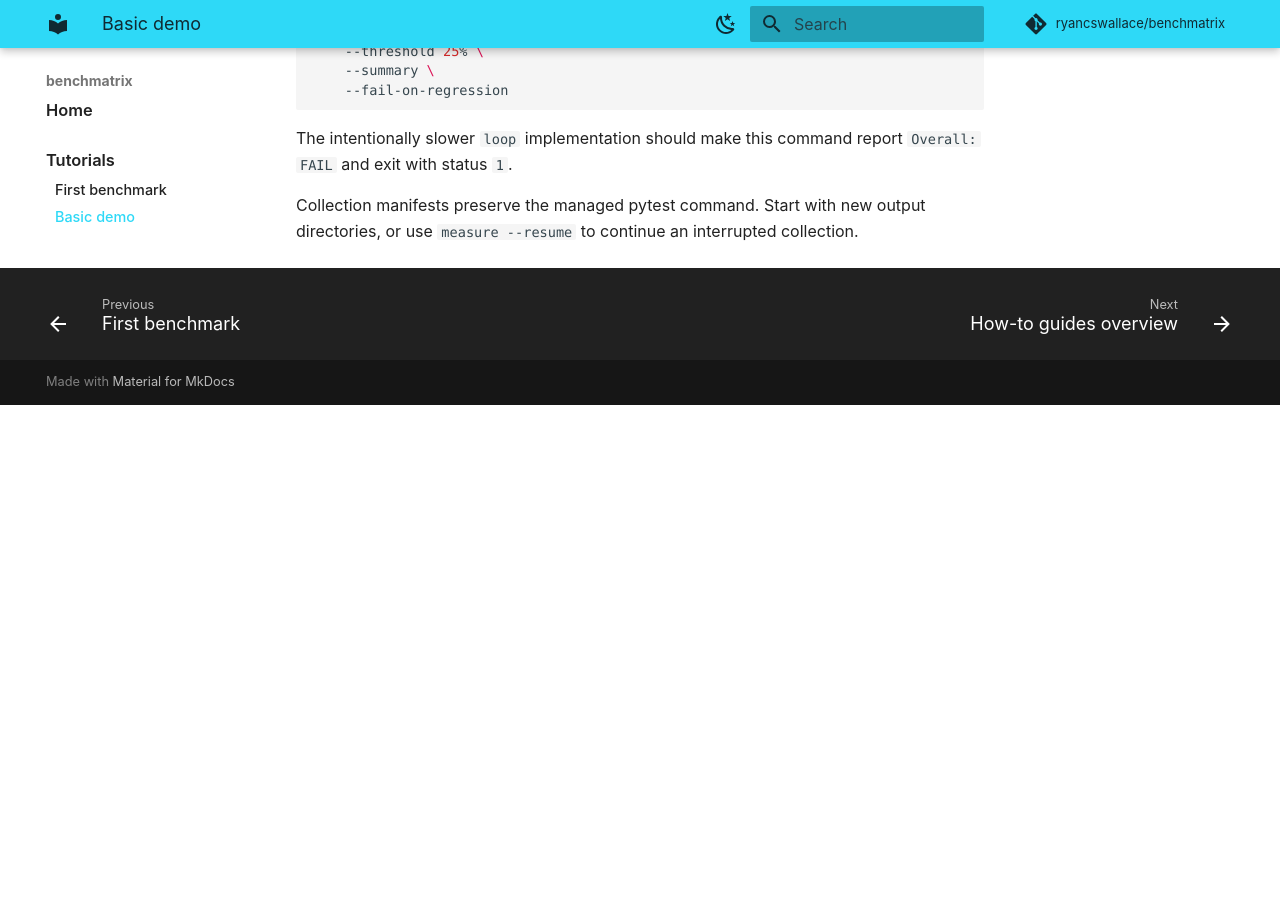
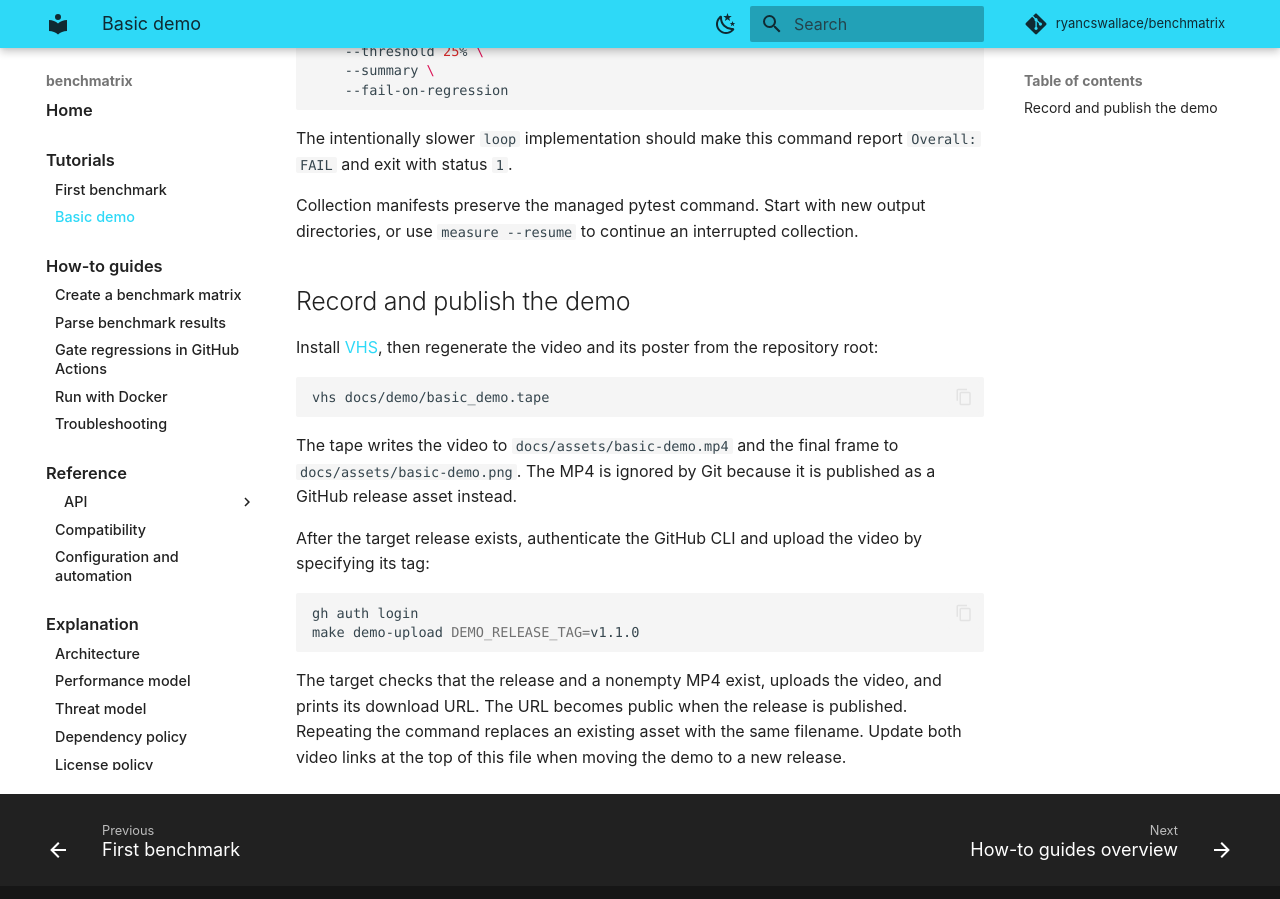
Before and after one commit to ryancswallace/benchmatrix, an MkDocs documentation site: the page built from docs/demo/README.md, in a window 1280 px wide and 900 px high, scrolled down 1093 px. Built offline with MkDocs 1.6.1 and Material for MkDocs 9.7.7, drawn with Linux system fonts in a browser that asks for light colours; comment, search, counter and statistics services are not loaded; before the commit the page ends 1498 px from its top, so only the background shows below that.

Commit message:
ci: automate video demo upload as release asset

````diff
--- a/docs/demo/README.md
+++ b/docs/demo/README.md
@@ -51,3 +51,30 @@
 
 Collection manifests preserve the managed pytest command. Start with new output
 directories, or use `measure --resume` to continue an interrupted collection.
+
+## Record and publish the demo
+
+Install [VHS](https://github.com/charmbracelet/vhs), then regenerate the video
+and its poster from the repository root:
+
+```bash
+vhs docs/demo/basic_demo.tape
+```
+
+The tape writes the video to `docs/assets/basic-demo.mp4` and the final frame to
+`docs/assets/basic-demo.png`. The MP4 is ignored by Git because it is published
+as a GitHub release asset instead.
+
+After the target release exists, authenticate the GitHub CLI and upload the
+video by specifying its tag:
+
+```bash
+gh auth login
+make demo-upload DEMO_RELEASE_TAG=v1.1.0
+```
+
+The target checks that the release and a nonempty MP4 exist, uploads the video,
+and prints its download URL. The URL becomes public when the release is
+published. Repeating the command replaces an existing asset with the same
+filename. Update both video links at the top of this file when moving the demo
+to a new release.
````
Also changed, not shown: docs/assets/basic-demo.png, docs/assets/benchmatrix-logo-gh-social.png (added), docs/assets/benchmatrix-logo-gh-social.svg (added), 1 other file.
